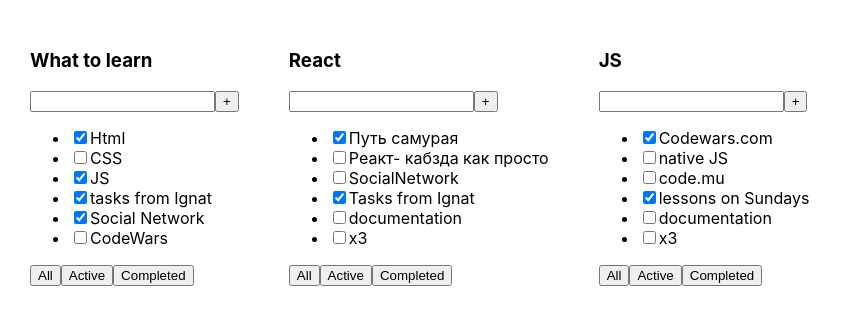
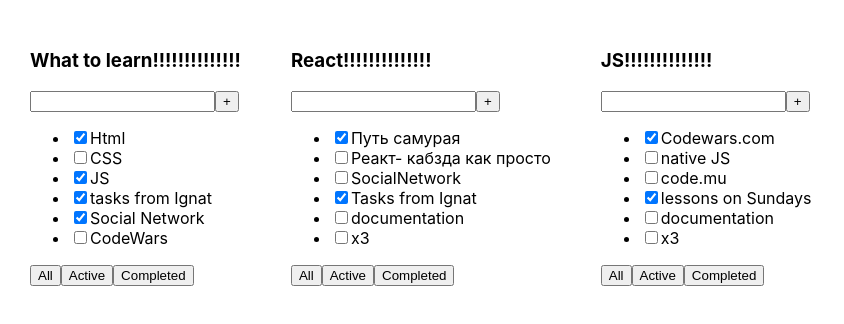
Before and after one commit to Margokomilfo-dev/todolist, a React (Create React App) app: page / in a window 1280 px wide. Shown: the top 324 px of the page, without its empty margins (0-844 px from the left). Built offline with nearby package versions, Linux system fonts and the light colour scheme.

Commit message:
Lesson 1

```diff
--- a/src/components/Todolist.tsx
+++ b/src/components/Todolist.tsx
@@ -12,8 +12,7 @@ export function Todolist (props: TodolistPropsType) {
     debugger
     return (
         <div>
-            <h3>{props.title}</h3>
-
+            <h3>{props.title}!!!!!!!!!!!!!!</h3>
             <div>
                 <input/>
                 <button>+</button>
```
